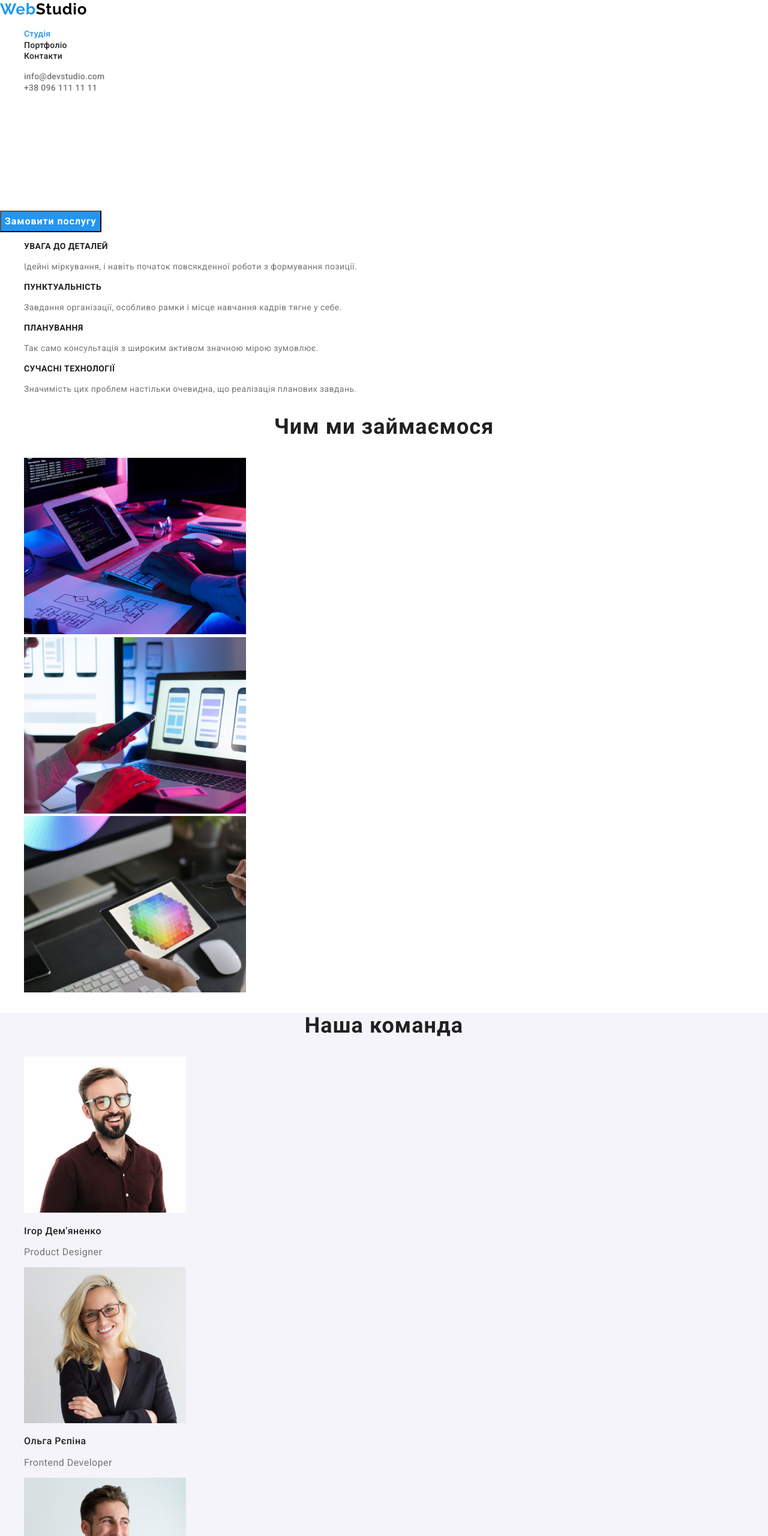
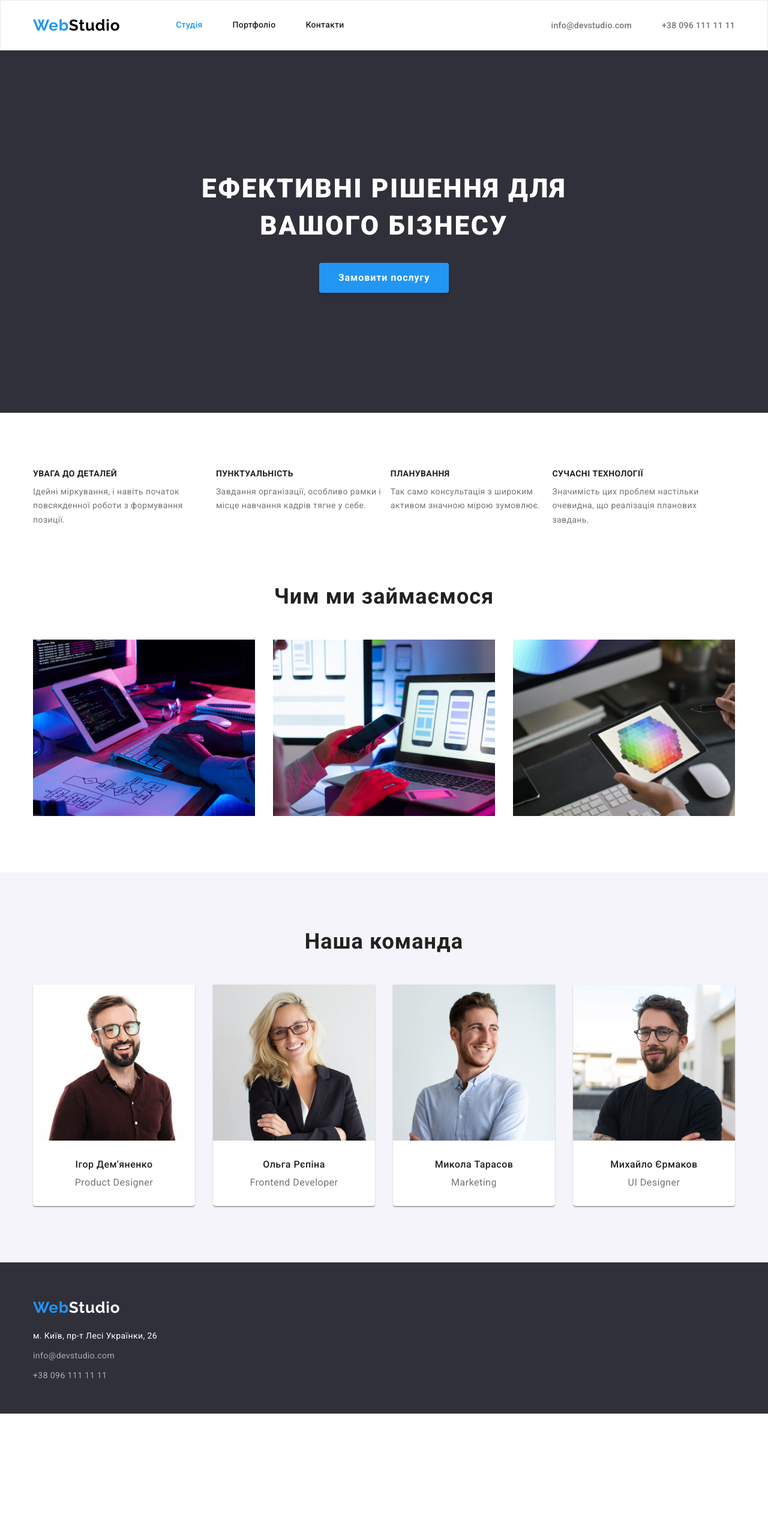
Before and after one commit to UlianaShyma/goit-markup-hw-03, a plain HTML site: page index.html in a window 1280 px wide. Shown: the top 2560 px of the page at 60% size. After the commit the page ends 2356 px from the top, so only its background shows below. Drawn offline with nearby package versions, Linux system fonts and the light colour scheme.

Commit message:
Added new css.styles

```diff
--- a/css/styles.css
+++ b/css/styles.css
@@ -1,8 +1,3 @@
-/* * {
-  margin: 0;
-
-} */
-
 :root {
   --primary-text-color: #212121;
   --add-text-color: #757575;
@@ -13,13 +8,67 @@
   --bg-dark-color: #2f303a;
 }
 
+/* Global styles */
+html {
+  box-sizing: border-box;
+}
+
+*,
+*::before,
+*::after {
+  box-sizing: inherit;
+}
+
 body {
   color: var(--primary-text-color);
   background-color: var(--bg-site-color);
   font-family: Roboto, sans-serif;
+  margin: 0;
+}
+
+h1,
+h2,
+h3,
+h4,
+h5,
+h6,
+p {
+  margin-top: 0;
+  margin-bottom: 0;
+}
+
+.link {
+  text-decoration: none;
+}
+
+.list {
+  list-style: none;
+  padding: 0;
+  margin: 0;
+}
+
+.section {
+  padding-top: 94px;
+  padding-bottom: 94px;
+}
+
+.container {
+  width: 1200px;
+  padding: 0 15px;
+  margin: 0 auto;
 }
 
 /* Header logo */
+
+.header {
+  border: 1px solid #ececec;
+}
+
+.header-container {
+  display: flex;
+  align-items: center;
+}
+
 .logo {
   color: var(--accent-color);
   font-family: Raleway, sans-serif;
@@ -33,21 +82,28 @@ body {
   color: #000000;
 }
 
-.link {
-  text-decoration: none;
+/* Nav section */
+
+.page-nav {
+  display: flex;
+  margin-left: 93px;
 }
 
-.list {
-  list-style: none;
-}
+.menu-link {
+  display: block;
+  padding-top: 32px;
+  padding-bottom: 32px;
 
-/* Site nav */
-.menu-link {
   font-weight: 500;
   font-size: 14px;
   line-height: 1.14;
   letter-spacing: 0.02em;
+
   color: var(--primary-text-color);
+}
+
+.page-nav .item:not(:last-child) {
+  margin-right: 50px;
 }
 
 .menu-link:hover,
@@ -63,13 +119,29 @@ body {
   color: var(--accent-color);
 }
 
-/* Address header */
+/* Contact section */
+
+.contact-list {
+  display: flex;
+  margin-left: auto;
+}
+
+.contact-list .item {
+  padding-top: 32px;
+  padding-bottom: 32px;
+}
+
+.contact-list .item:not(:last-child) {
+  margin-right: 50px;
+}
+
 .contact-link {
-  color: var(--add-text-color);
   font-size: 14px;
   font-weight: 500;
   line-height: 1.14;
   letter-spacing: 0.02em;
+
+  color: var(--add-text-color);
 }
 
 .contact-link:hover,
@@ -78,34 +150,48 @@ body {
 }
 
 /* Hero section */
-.hero {
+
+.section-hero {
+  padding-top: 200px;
+  padding-bottom: 200px;
+  margin: 0 auto;
+  text-align: center;
+
   background-color: #2f303a;
 }
 
 .hero-title {
-  color: #ffffff;
+  margin: 0 auto;
+  margin-bottom: 30px;
+  width: 696px;
 
   font-weight: 900;
   font-size: 44px;
   line-height: 1.4;
   letter-spacing: 0.06em;
   text-transform: uppercase;
-  text-align: center;
+
+  color: #ffffff;
 }
 
 .btn-hero {
+  display: inline-block;
+  padding: 10px 32px;
+  min-width: 216px;
+
   font-weight: 700;
   font-size: 16px;
   line-height: 1.88;
-  display: flex;
-  align-items: center;
-  text-align: center;
   letter-spacing: 0.06em;
   font-family: inherit;
 
   background-color: var(--accent-color);
   color: var(--text-white-color);
   cursor: pointer;
+
+  border: transparent;
+  box-shadow: 0px 4px 4px rgba(0, 0, 0, 0.15);
+  border-radius: 4px;
 }
 
 .btn-hero:hover,
@@ -114,7 +200,14 @@ body {
 }
 
 /* Features section */
+
+.features-list {
+  display: flex;
+}
+
 .features-title {
+  margin-bottom: 10px;
+
   font-size: 14px;
   line-height: 1.14;
   letter-spacing: 0.03em;
@@ -126,42 +219,100 @@ body {
   font-size: 14px;
   line-height: 1.7;
   letter-spacing: 0.03em;
+
   color: var(--add-text-color);
 }
 
 /* Activity section */
+
+.section-activity {
+  padding-top: 0;
+}
+
 .activity-title,
 .team-title {
+  padding-bottom: 50px;
+
   font-size: 36px;
   line-height: 1.2;
   text-align: center;
   letter-spacing: 0.03em;
 }
 
+.activity-img {
+  display: flex;
+}
+
+.activity-img .item:not(:last-child) {
+  padding-right: 30px;
+}
+
+.activity-img .img {
+  display: block;
+}
+
 /* Our team */
+
 .team {
+  margin: 0 auto;
   background-color: #f5f4fa;
 }
 
+.team-list {
+  display: flex;
+}
+
+.team-item {
+  background: var(--bg-site-color);
+  box-shadow: 0px 1px 3px rgba(0, 0, 0, 0.12), 0px 1px 1px rgba(0, 0, 0, 0.14),
+    0px 2px 1px rgba(0, 0, 0, 0.2);
+  border-radius: 0px 0px 4px 4px;
+}
+
+.team-item:not(:last-child) {
+  margin-right: 30px;
+}
+
+.team-img {
+  display: block;
+}
+
+.team-content {
+  padding-top: 30px;
+  padding-bottom: 30px;
+  text-align: center;
+}
+
 .team-name {
+  margin-bottom: 10px;
   font-weight: 500;
   font-size: 16px;
   line-height: 1.2;
-  /* text-align: center; */
   letter-spacing: 0.03em;
 }
 
 .team-job {
   font-size: 16px;
   line-height: 1.19;
-  /* text-align: center; */
   letter-spacing: 0.03em;
+
   color: var(--add-text-color);
 }
 
-/* Footer */
+/* Footer section*/
+
 .footer {
+  margin: 0 auto;
+  height: 252px;
+  padding-top: 60px;
+  padding-bottom: 60px;
+
   background-color: var(--bg-dark-color);
+}
+
+.link-footer {
+  display: inline-block;
+  margin-bottom: 20px;
 }
 
 .logo-footer {
@@ -169,18 +320,26 @@ body {
 }
 
 .footer-location {
+  display: inline-block;
+  margin-bottom: 9px;
+
   font-style: normal;
   font-size: 14px;
   line-height: 1.71;
   letter-spacing: 0.03em;
+
   color: var(--text-white-color);
 }
 
 .footer-conctact {
+  display: inline-block;
+  margin-bottom: 9px;
+
   font-style: normal;
   font-size: 14px;
   line-height: 1.71;
   letter-spacing: 0.03em;
+
   color: rgba(255, 255, 255, 0.6);
 }
 
@@ -196,11 +355,26 @@ body {
 
 /* CSS PORTFOLIO */
 
-.portfolio {
+/* Filter buttons */
+
+.filter-list {
+  display: flex;
+  justify-content: center;
+  margin-bottom: 50px;
+}
+
+.filter-list .item:not(:last-child) {
+  padding-right: 8px;
+}
+
+.section-portfolio {
   color: var(--primary-text-color);
 }
 
 .filter-btn {
+  padding: 6px 22px;
+  min-width: 73px;
+
   font-weight: 500;
   font-size: 16px;
   line-height: 1.62;
@@ -211,7 +385,20 @@ body {
   color: var(--primary-text-color);
   background-color: var(--button-bg-color);
   cursor: pointer;
+
+  border: transparent;
   border-radius: 4px;
+}
+
+.button-all {
+  padding: 6px 25px;
+}
+
+.filter-list .primary {
+  color: var(--text-white-color);
+  background-color: var(--accent-color);
+  box-shadow: 0px 3px 1px rgba(0, 0, 0, 0.1), 0px 1px 2px rgba(0, 0, 0, 0.08),
+    0px 2px 2px rgba(0, 0, 0, 0.12);
 }
 
 .filter-btn:hover,
@@ -220,16 +407,55 @@ body {
   background-color: var(--accent-color);
 }
 
+/* Portfolio section */
+
+.portfolio-list {
+  display: flex;
+  flex-wrap: wrap;
+}
+
+.portfolio-list .item {
+  width: calc((100% - 60px) / 3);
+  margin-right: 30px;
+  margin-bottom: 30px;
+
+  border: 1px solid #eeeeee;
+}
+
+.portfolio-list .item:nth-child(3n) {
+  margin-right: 0;
+}
+
+.portfolio-list .item:nth-last-child(-n + 3) {
+  margin-bottom: 0;
+}
+
+.portfolio-img {
+  display: block;
+}
+
+.portfolio-list .text-item {
+  padding: 20px 24px;
+}
+
 .portfolio-title {
+  margin-bottom: 4px;
   font-size: 18px;
   line-height: 2;
   letter-spacing: 0.06em;
+
   color: var(--primary-text-color);
+}
+
+.portfolio-title:hover,
+.portfolio-title:focus {
+  color: var(--accent-color);
 }
 
 .portfolio-text {
   font-size: 16px;
   line-height: 1.88;
   letter-spacing: 0.03em;
+
   color: var(--add-text-color);
 }
```
